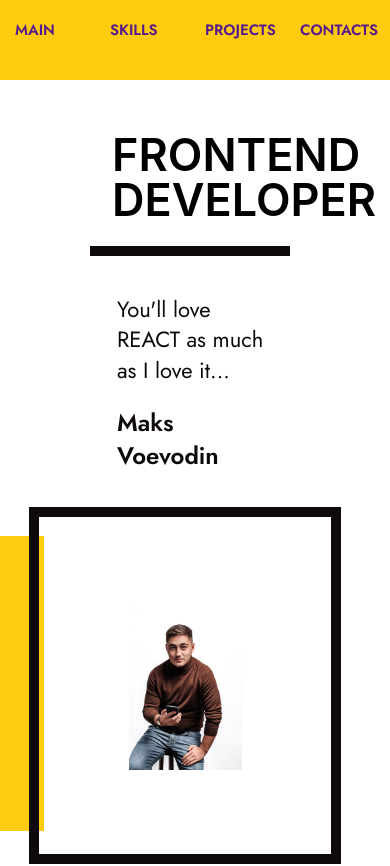
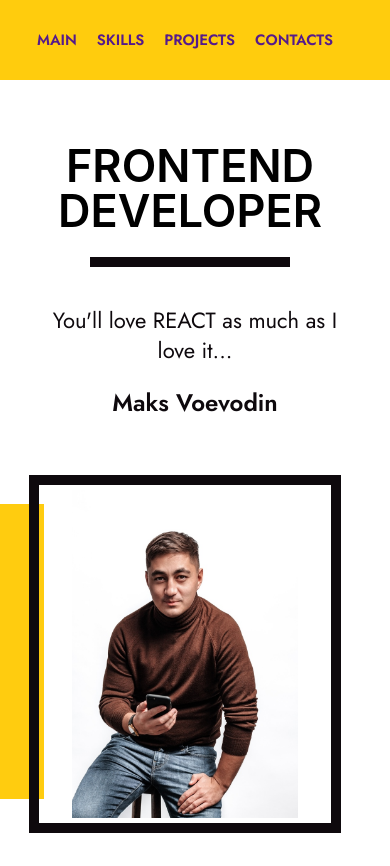
Before and after one commit to seomaks/portfolio-react, a React (Create React App) app: page / in a window 390 px wide. Shown: the top 866 px of the page. Built offline with nearby package versions, Linux system fonts and the light colour scheme.

Commit message:
Second fix of the mobile version (all modules)

```diff
--- a/src/contacts/Contacts.module.scss
+++ b/src/contacts/Contacts.module.scss
@@ -13,7 +13,7 @@
       width: 50%;
       margin: 5px;
       @media (max-width: 576px) {
-        width: 280px;
+        width: 100%;
       }
 
       .button {
--- a/src/footer/Footer.module.scss
+++ b/src/footer/Footer.module.scss
@@ -5,6 +5,9 @@
     justify-content: flex-start;
     text-align: center;
     width: 100%;
+    @media (max-width: 640px) {
+      width: 60%;
+    }
 
     .socialNetworks {
       width: 60%;
@@ -14,6 +17,7 @@
       @media (max-width: 576px) {
         flex-direction: row;
         width: 100%;
+        justify-content: center;
       }
     }
   }
--- a/src/main/Main.module.scss
+++ b/src/main/Main.module.scss
@@ -13,6 +13,8 @@
     flex-wrap: wrap;
     @media (max-width: 1200px) {
       justify-content: center;
+      width: 100%;
+      text-align: center;
     }
   }
 
@@ -45,8 +47,9 @@
         background-repeat: no-repeat;
         z-index: 100;
         background-color: $bgColor;
-        @media (max-width: 1200px) {
-          background-size: 40% auto;
+        @media only screen and (max-width: 1200px) and (min-width: 600px){
+          background-size: cover;
+          background-position-y: 20%;
         }
       }
       .rectangle {
@@ -60,6 +63,9 @@
         left: 50%;
         margin-left: -340px;
         margin-top: 5%;
+        @media (max-width: 1200px) {
+          width: 100%;
+        }
       }
     }
   }
--- a/src/nav/Nav.module.scss
+++ b/src/nav/Nav.module.scss
@@ -10,6 +10,8 @@
     @include text($titleFontFamily, 18px, 1.47, 600);
     text-transform: uppercase;
     @media (max-width: 576px) {
+        display: flex;
+        width: 100%;
         justify-content: center;
         font-size: 15px;
     }
--- a/src/projects/Projects.module.scss
+++ b/src/projects/Projects.module.scss
@@ -16,6 +16,7 @@
       align-items: flex-start;
       @media (max-width: 1129px) {
         justify-content: center;
+        display: contents;
       }
     }
   }
--- a/src/projects/project/Project.module.scss
+++ b/src/projects/project/Project.module.scss
@@ -2,12 +2,15 @@
 @import 'src/common/styles/sass/mixins';
 
 .project {
-  width: 580px;
+  width: 50%;
   display: flex;
   flex-direction: column;
   align-items: center;
   text-align: center;
   padding: 20px;
+  @media (max-width: 1129px) {
+    width: 100%;
+  }
 
   .imgContainer {
     position: relative;
```
